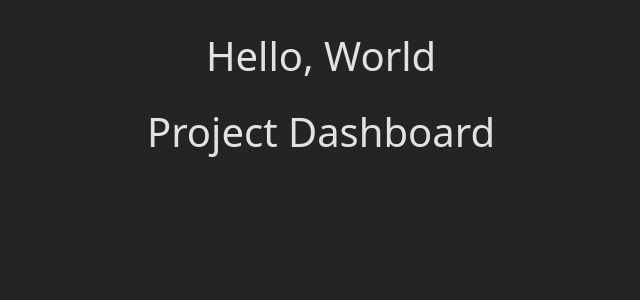
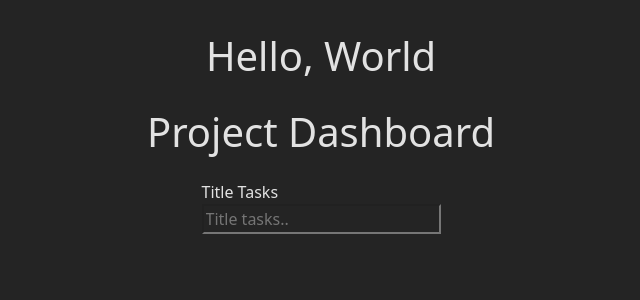
Before and after one commit to salino3/exercises-2026-react-typescript-01, a React (Vite) app: page / in a window 1280 px wide. Shown: the top 300 px of the page, without its empty margins (319-959 px from the left). Built offline with nearby package versions, Linux system fonts and the light colour scheme.

Commit message:
save changes

```diff
--- a/src/components/task-03/task-03.component.tsx
+++ b/src/components/task-03/task-03.component.tsx
@@ -1,4 +1,5 @@
-import { useMemo } from "react";
+import { useEffect, useMemo, useState } from "react";
+import "./task-03.styles.scss";
 
 type TaskStatus = "todo" | "in-progress" | "completed";
 
@@ -49,7 +50,8 @@ const mockTasks: Task[] = [
 ];
 
 export const TaskDashboard = () => {
-  // 1. Initialize state with mockTasks
+  const [searchTask, setSearchTask] = useState<string>("[]");
+
   const state: { points: number; count: number } = useMemo(
     () =>
       mockTasks.reduce(
@@ -63,12 +65,25 @@ export const TaskDashboard = () => {
       ),
     [],
   );
-  // 2. Add a search state (string)
 
-  console.log("clog1", state);
+  const filteredTasks: Task[] = useMemo(() => {
+    return mockTasks.filter((task) => task.title.includes(searchTask));
+  }, [searchTask]);
+
+  console.log("clog1", filteredTasks);
   return (
-    <div style={{ padding: "20px" }}>
+    <div className="rootTaskDashboard" style={{ padding: "20px" }}>
       <h1>Project Dashboard</h1>
+      <div className="boxInput boxInputTitle">
+        <label htmlFor="title">Title Tasks</label>
+        <input
+          type="text"
+          placeholder="Title tasks.."
+          name="title"
+          id="title"
+          onChange={(event) => setSearchTask(event.target.value)}
+        />
+      </div>
       {/* Render your summary and list here */}
     </div>
   );
--- /dev/null
+++ b/src/components/task-03/task-03.styles.scss
@@ -0,0 +1,22 @@
+.rootTaskDashboard {
+  display: flex;
+  flex-direction: column;
+  justify-content: flex-start;
+  align-items: center;
+  gap: 1rem;
+
+  .boxInputTitle {
+    display: flex;
+    flex-direction: column;
+    justify-content: center;
+    align-items: center;
+    width: min-content;
+
+    label {
+      display: flex;
+      justify-content: flex-start;
+
+      width: 100%;
+    }
+  }
+}
```
